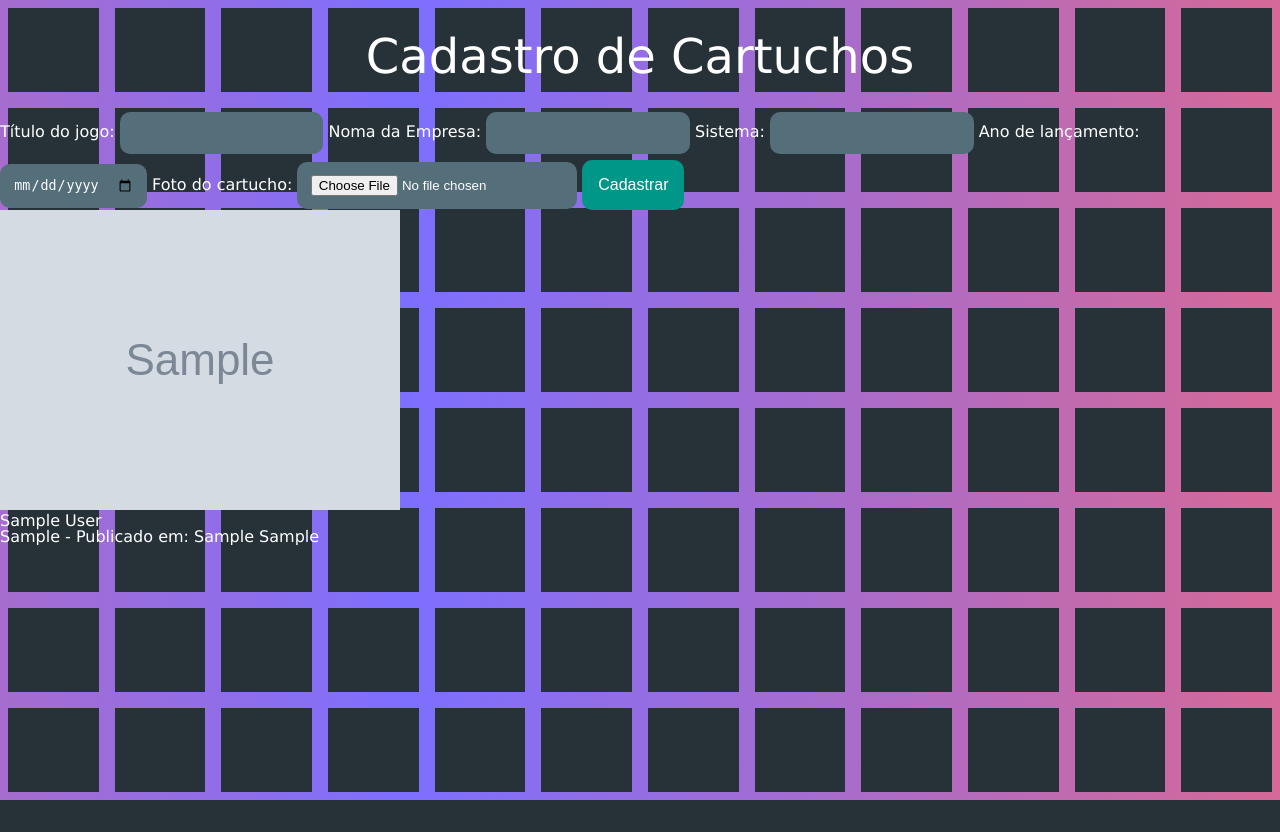
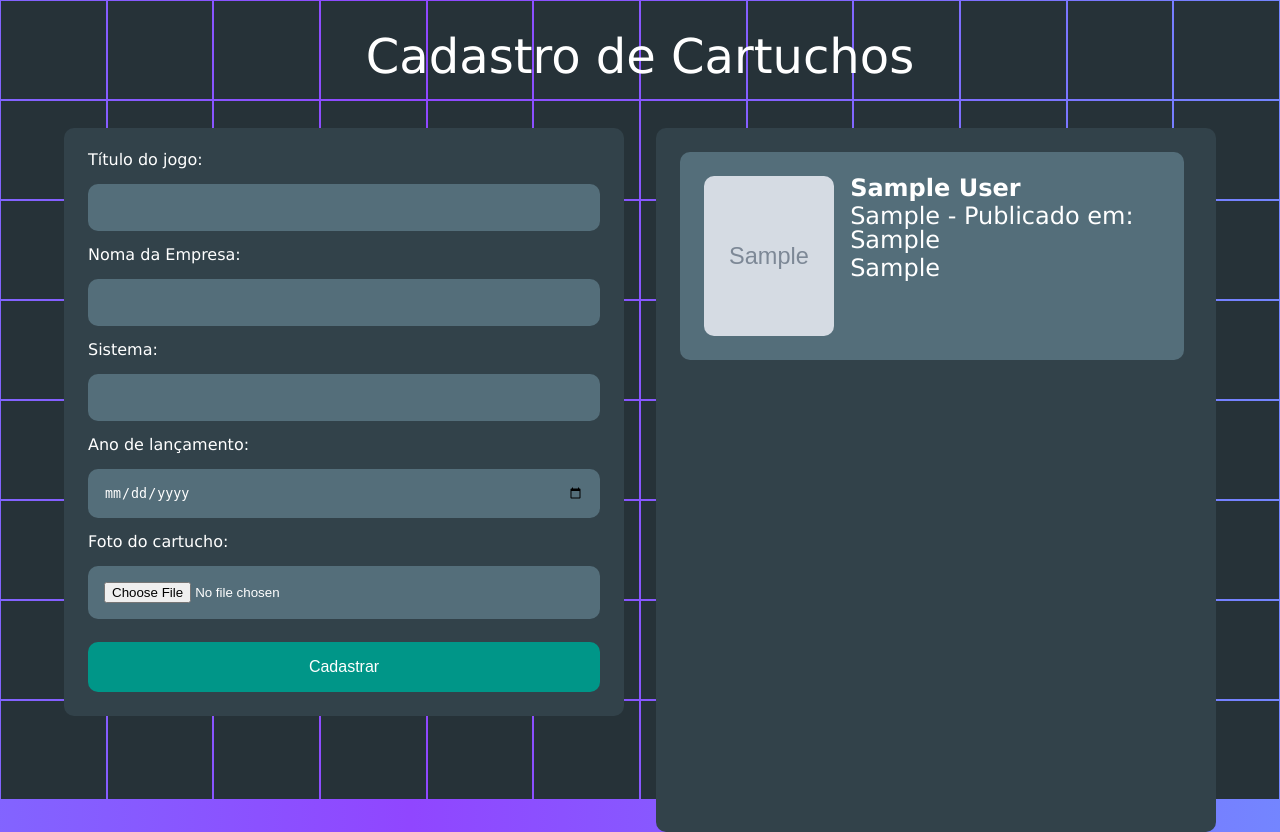
Before and after one commit to DarkPixel100/TrabDS1-1Bim-2023, a PHP site: page /home.php in a window 1280 px wide. Before the commit the page ends 800 px from the top, so only its background shows below. Run offline with PHP 8.4, Linux system fonts and the light colour scheme; tables that the repository leaves empty or names only in its code hold one stand-in row (values such as "Sample post"); grey boxes marked "Sample" are stand-in pictures.

Commit message:
Layout base finalizado + comentários

```diff
--- a/style.css
+++ b/style.css
@@ -1,25 +1,34 @@
+/* Animação do degradê do background */
 @keyframes bg-pan {
     from {
         background-position: 0% center;
     }
+
     to {
         background-position: -200% center;
     }
 }
 
+* {
+    box-sizing: border-box;
+}
+
 body {
+    --grad1: #66a3ff;
+    --grad2: #9046ff;
     animation: bg-pan 10s linear infinite;
     height: 100vh;
     color: white;
     font-family: Verdana, Tahoma, sans-serif;
-    background: linear-gradient(90deg, #FF6666, #7d6fff, #FF6666);
+    background: linear-gradient(90deg, var(--grad1), var(--grad2), var(--grad1));
     background-size: 200%;
     overflow: hidden;
+    display: flex;
+    flex-direction: column;
 }
 
+/* Div que contém os quadrados do background */
 #bgTiles {
-    --columns: 1;
-    --rows: 1;
     height: 100vh;
     width: 100vw;
     display: grid;
@@ -36,33 +45,38 @@ body {
 .tile:before {
     content: "";
     background-color: #263238;
-    inset: .5em;
+    inset: 1px;
     position: absolute;
 }
 
 header {
-    margin: auto;
+    margin-inline: auto;
     padding: 2.5%;
     width: fit-content;
     font-size: 36pt;
 }
 
-#wrapper {
+/* Onde o conteúdo principal é contido */
+main {
     display: grid;
     grid-template-columns: 1fr 1fr;
     width: 90%;
     margin-inline: auto;
-    margin-block: 1em;
-    gap: 2em;
+    margin-block: 1rem;
+    gap: 2rem;
 }
 
-#wrapper > * {
+main>* {
+    padding: 1.5rem;
+    border-radius: 10px;
+    background-color: #32424A;
+}
+
+main form, ul {
+    height: fit-content;
     display: flex;
     flex-direction: column;
     gap: 1rem;
-    padding: 1.5em;
-    border-radius: 10px;
-    background-color: #32424A;
 }
 
 form input {
@@ -71,7 +85,7 @@ form input {
     box-sizing: border-box;
     border: none;
     border-radius: 10px;
-    padding: 1em;
+    padding: 1rem;
     cursor: pointer;
 }
 
@@ -80,15 +94,67 @@ form input:hover {
 }
 
 form input[type=submit] {
-    margin-top: 0.4em;
+    margin-top: 0.4rem;
     background-color: #009688;
-    font-size: 1em;
+    font-size: 1rem;
 }
 
 form input[type=submit]:hover {
     background-color: #006157;
 }
 
+#gameList {
+    font-size: 18pt;
+    height: calc(((1.5rem * 2 + 10rem) * 3) + (1rem * 2) + (1.5rem * 2));
+    overflow-y: hidden;
+}
+
 ul {
-    overflow-y: scroll;
+    max-height: 100%;
+    overflow-y: auto;
 }
+
+.jogo {
+    background-color: #546E7A;
+    display: flex;
+    gap: 1rem;
+    justify-content: flex-start;
+    padding: 1.5rem;
+    border-radius: 10px;
+    margin-right: .5rem;
+}
+
+.imgBox {
+    height: 10rem;
+    width: 10rem;
+    display: flex;
+    justify-content: center;
+    align-items: center;
+    position: relative;
+}
+
+.imgBox:hover::before {
+    content: "";
+    height: 100%;
+    width: 100%;
+    background-color: black;
+    opacity: 15%;
+    position: absolute;
+}
+
+.imgBox>img {
+    height: 100%;
+    width: 100%;
+    object-fit: cover;
+    border-radius: 10px;
+}
+
+.gameInfo {
+    display: flex;
+    flex-direction: column;
+    gap: .25rem;
+}
+
+.gameInfo>.gameTitle {
+    font-weight: bolder;
+}
```
